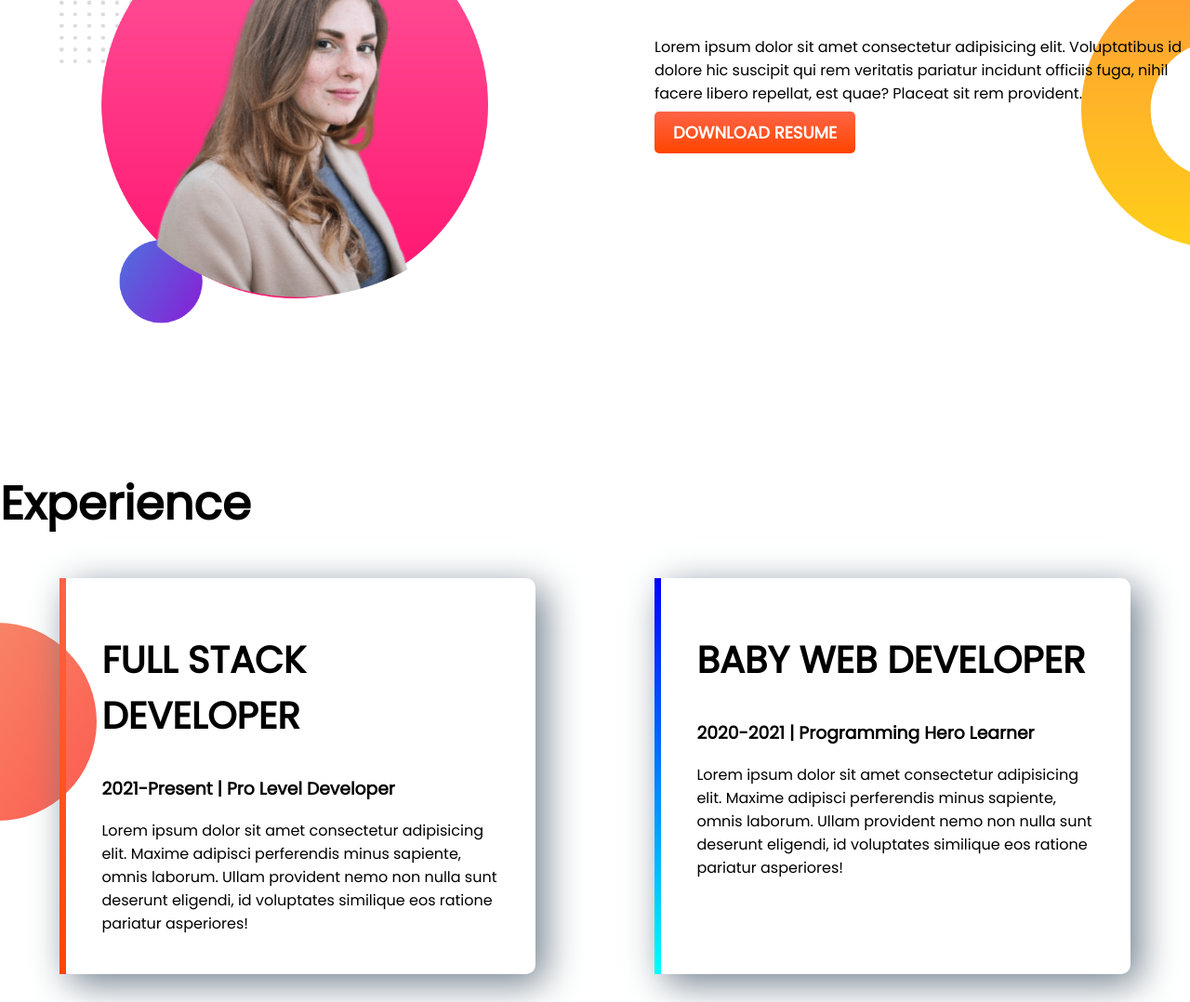
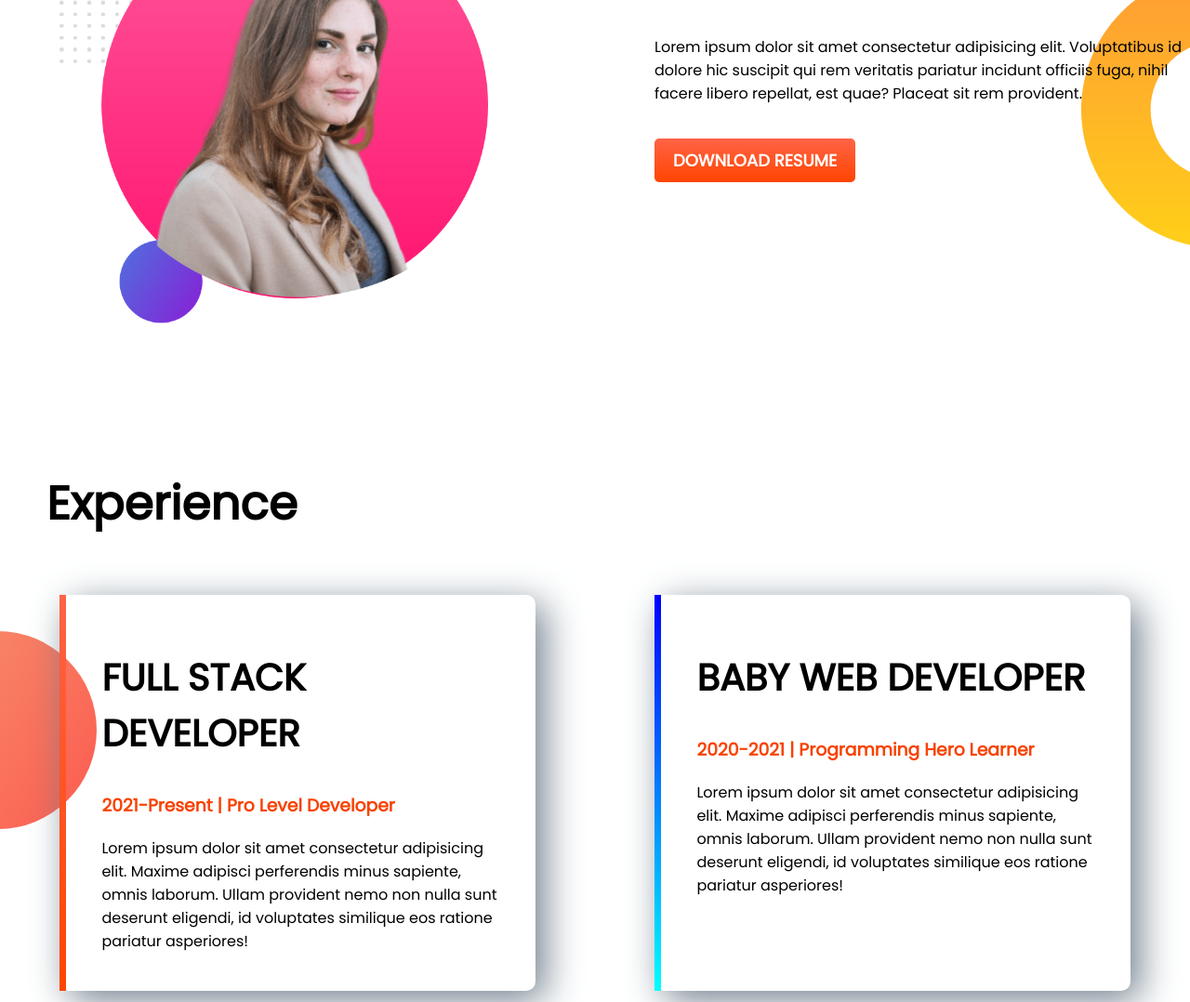
Before and after one commit to ShahidaMahtab/demo_porfolio, a plain HTML site: page index.html in a window 1280 px wide. Shown: the part 759-1837 px from the top of the page at 93% size. Drawn offline with Linux system fonts and the light colour scheme.

Commit message:
style updated

```diff
--- a/index.html
+++ b/index.html
@@ -36,13 +36,13 @@
   <h1>Experience</h1>
   <div class="flex-container">
    <div id="exp-pro" class="exp-item">
-     <h2>full stack developer</h2>
-     <h3>2021-Present | Pro Level Developer</h3>
+     <h2 >full stack developer</h2>
+     <h3 class="oranged">2021-Present | Pro Level Developer</h3>
      <p>Lorem ipsum dolor sit amet consectetur adipisicing elit. Maxime adipisci perferendis minus sapiente, omnis laborum. Ullam provident nemo non nulla sunt deserunt eligendi, id voluptates similique eos ratione pariatur asperiores!</p>
    </div>
    <div id="exp-baby" class="exp-item">
-    <h2>Baby Web Developer</h2>
-     <h3>2020-2021 | Programming Hero Learner</h3>
+    <h2 >Baby Web Developer</h2>
+     <h3 class="oranged">2020-2021 | Programming Hero Learner</h3>
      <p>Lorem ipsum dolor sit amet consectetur adipisicing elit. Maxime adipisci perferendis minus sapiente, omnis laborum. Ullam provident nemo non nulla sunt deserunt eligendi, id voluptates similique eos ratione pariatur asperiores!</p>
    </div>
    </div>
--- a/style.css
+++ b/style.css
@@ -36,6 +36,8 @@ h2{
 }
 
 .link-btn {
+ display: inline-block;
+ margin:20px 0;
  text-decoration: none;
  text-transform: uppercase;
  font-size: 18px;
@@ -57,6 +59,9 @@ h2{
  background-repeat:no-repeat;
  background-position: left;
 }
+.exp-area h1{
+ margin:0 0 60px 50px;
+}
 .exp-item{
  width: 40%;
  margin:0 5%;
```
